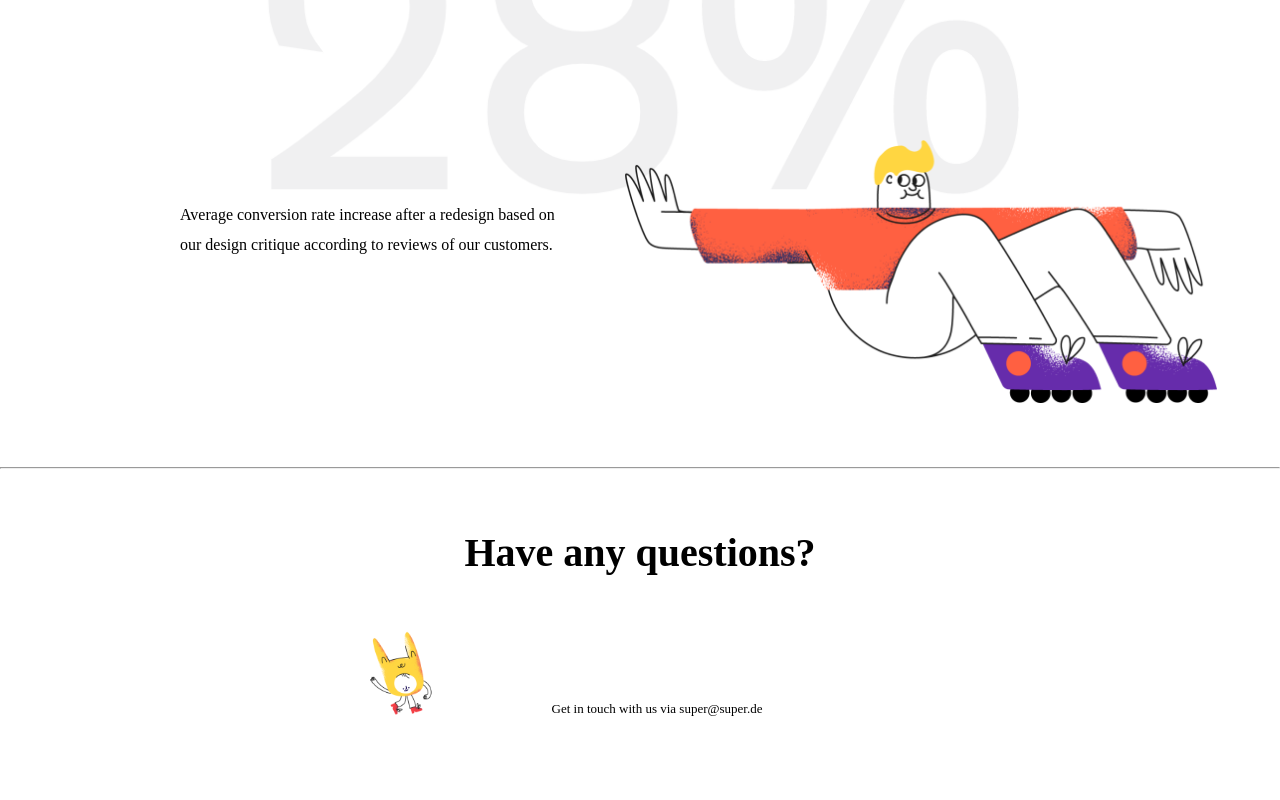
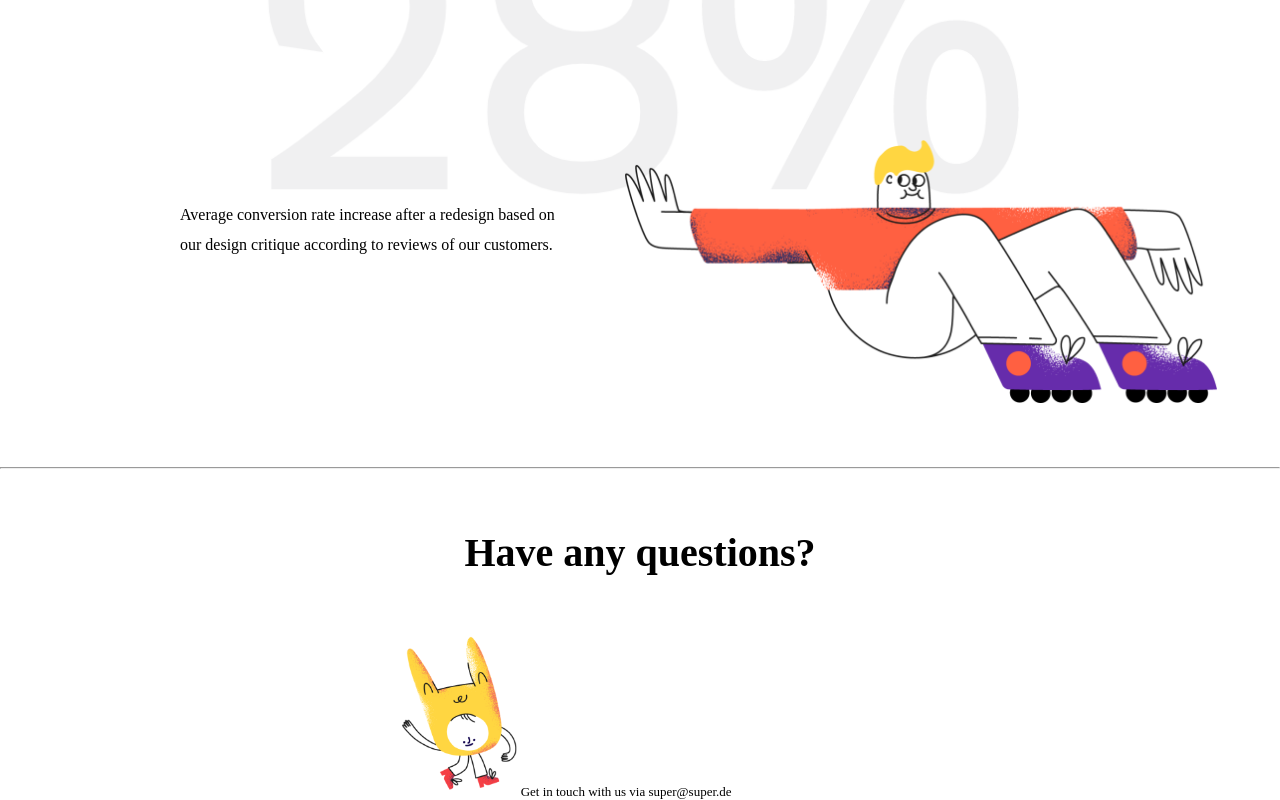
Before and after one commit to Manuel0705/supercodebootcamp, a plain HTML site: page 2022-14-10/index.html in a window 1280 px wide. Shown: the part 2501-3301 px from the top of the page. Before the commit the page ends 3223 px from the top, so only its background shows below. Drawn offline with Linux system fonts and the light colour scheme.

Commit message:
problemlösungBild

```diff
--- a/2022-14-10/assets/CSS/style.css
+++ b/2022-14-10/assets/CSS/style.css
@@ -218,14 +218,14 @@ footer h6 {
 }
 
 footer img {
-    width: 36%;
-
+    /* width: 36%; */
+    max-height: 170px;
 }
 
 footer article {
     display: flex;
     justify-content: center;
-    align-items: center;
+    align-items: flex-end;
 
 }
 
```
Also changed, not shown: 1 other file.
